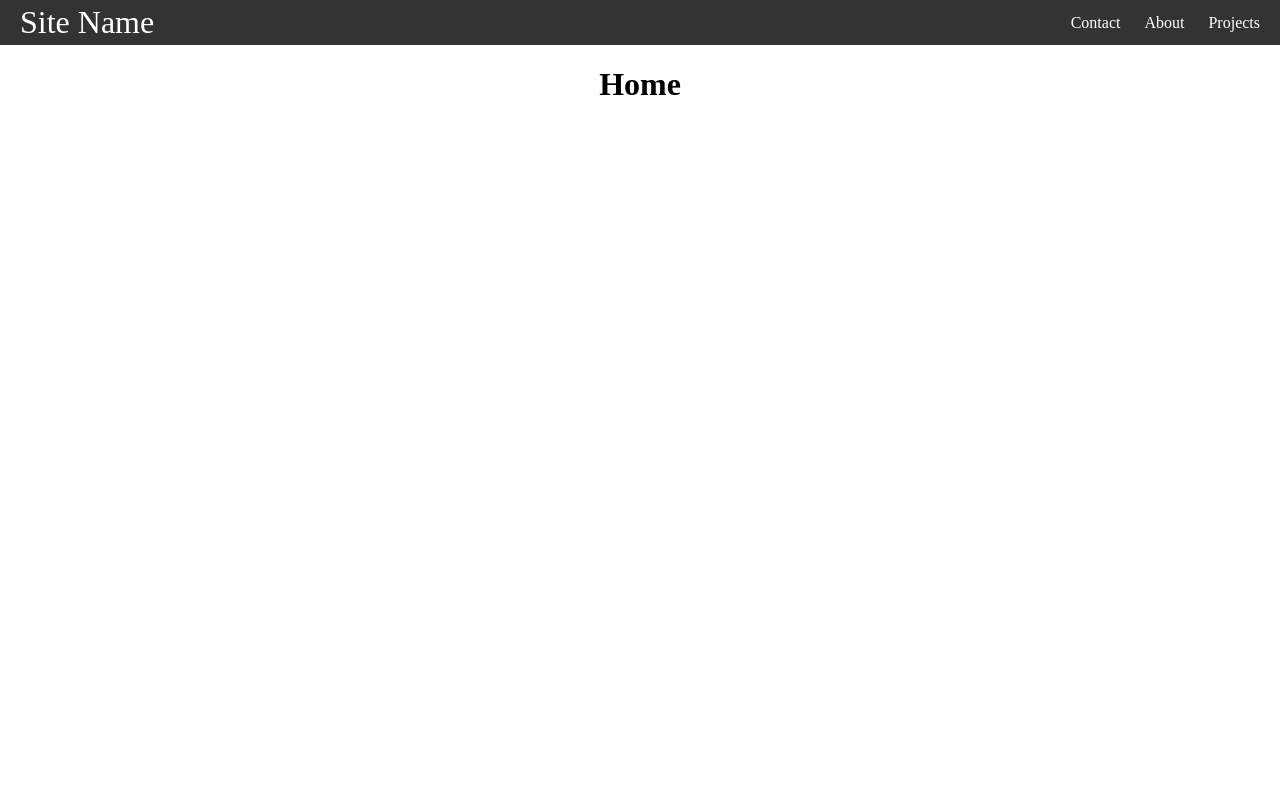
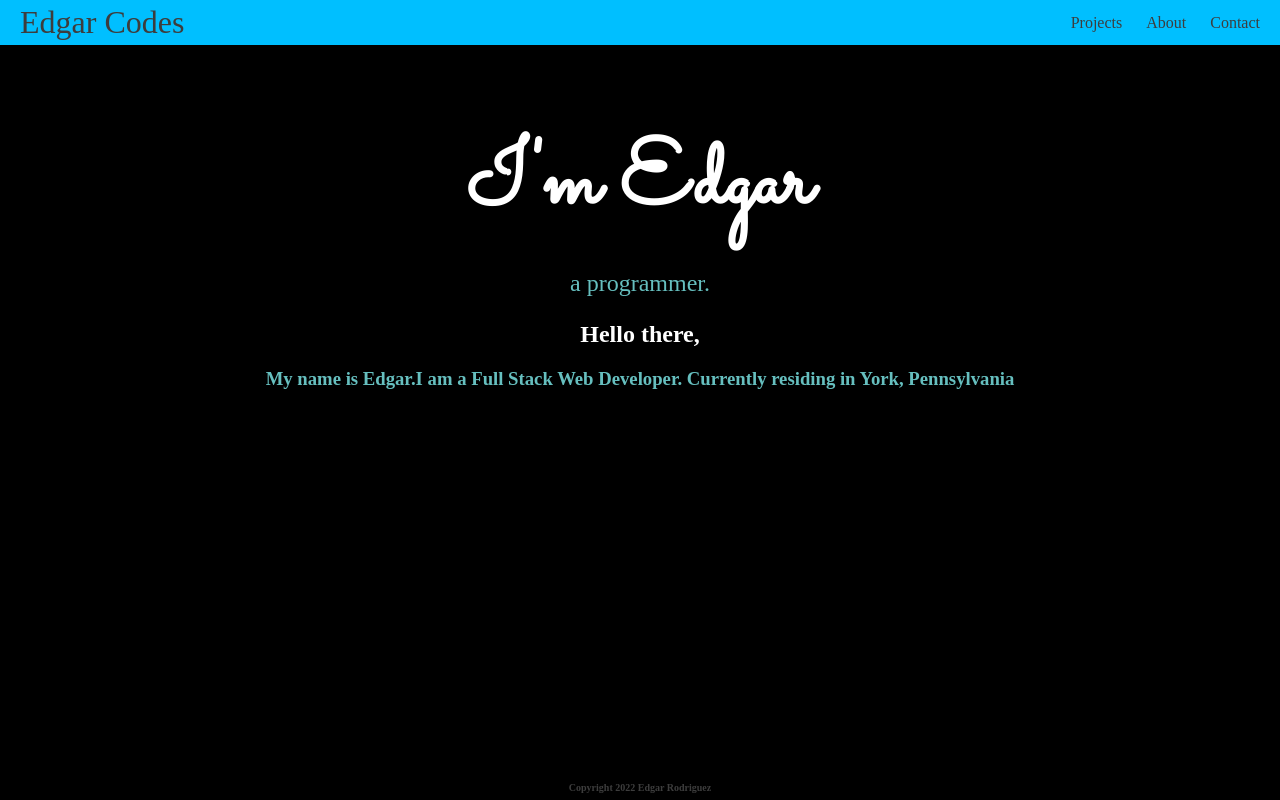
Before and after one commit to edrod1/MERN-stack-portfolio, a React (Create React App) app in the folder edgar-codes-client/: page / in a window 1280 px wide. Built offline with nearby package versions, Linux system fonts and the light colour scheme.

Commit message:
Added Footer to site

```diff
--- a/edgar-codes-client/public/index.html
+++ b/edgar-codes-client/public/index.html
@@ -8,7 +8,9 @@
   <meta name="theme-color" content="#000000" />
   <meta name="description" content="Web site created using create-react-app" />
   <link rel="apple-touch-icon" href="%PUBLIC_URL%/logo192.png" />
-
+  <link
+    href="https://fonts.googleapis.com/css2?family=Merriweather&family=Montserrat&family=Sacramento&family=Ubuntu:wght@300;400&display=swap"
+    rel="stylesheet">
   <link rel="manifest" href="%PUBLIC_URL%/manifest.json" />
   <!--
       Notice the use of %PUBLIC_URL% in the tags above.
--- a/edgar-codes-client/src/App.jsx
+++ b/edgar-codes-client/src/App.jsx
@@ -6,6 +6,7 @@ import Contact from "./components/pages/Contact";
 import Home from "./components/pages/Home";
 import Projects from "./components/pages/Projects";
 import { Route, Routes } from "react-router-dom";
+import Footer from "./components/Footer";
 
 
 function App() {
@@ -20,6 +21,12 @@ function App() {
           <Route path="/contact" element={<Contact />} />
         </Routes>
       </div>
+      <div>
+        <Routes>
+          <Route path="*" element={<Footer />} />
+        </Routes>
+      </div>
+
     </>
   );
 
--- a/edgar-codes-client/src/components/Footer.jsx
+++ b/edgar-codes-client/src/components/Footer.jsx
@@ -3,9 +3,11 @@ import React from 'react'
 const Footer = () => {
     const currentYear = new Date().getFullYear()
     return (
-        <div>
-            <h1>Copyright {currentYear}</h1>
-        </div>
+
+        <h1
+            className="copyright">Copyright {currentYear} Edgar Rodriguez
+        </h1>
+
     )
 }
 
--- a/edgar-codes-client/src/components/Navbar.jsx
+++ b/edgar-codes-client/src/components/Navbar.jsx
@@ -5,12 +5,12 @@ const Navbar = () => {
     return (
         <nav className="nav">
             <Link
-                to="/" className="site-title">Site Name
+                to="/" className="site-title">Edgar Codes
             </Link>
             <ul>
+                <CustomLink to="/projects">Projects</CustomLink>
+                <CustomLink to="/about">About</CustomLink>
                 <CustomLink to="/contact">Contact</CustomLink>
-                <CustomLink to="/about">About</CustomLink>
-                <CustomLink to="/projects">Projects</CustomLink>
             </ul>
 
         </nav>
--- a/edgar-codes-client/src/components/pages/About.jsx
+++ b/edgar-codes-client/src/components/pages/About.jsx
@@ -2,7 +2,14 @@ import React from 'react'
 
 const About = () => {
     return (
-        <h1>About</h1>
+        <div>
+            <h1>About</h1>
+            <p className="about-p">
+                Lorem ipsum dolor sit amet, consectetur adipiscing elit, sed do eiusmod tempor incididunt ut labore et dolore magna aliqua. Viverra adipiscing at in tellus integer feugiat scelerisque varius morbi. Tortor pretium viverra suspendisse potenti nullam ac. Fermentum odio eu feugiat pretium nibh ipsum consequat. Vitae auctor eu augue ut lectus arcu bibendum at varius. Urna cursus eget nunc scelerisque viverra mauris in. Lectus proin nibh nisl condimentum id. Facilisis gravida neque convallis a. Tristique magna sit amet purus gravida quis blandit. Nisi lacus sed viverra tellus in hac habitasse platea dictumst. Semper feugiat nibh sed pulvinar. Sagittis vitae et leo duis ut diam quam. Sed adipiscing diam donec adipiscing tristique risus. Facilisi
+            </p>
+            Img goes here
+        </div>
+
     )
 }
 
--- a/edgar-codes-client/src/components/pages/Contact.jsx
+++ b/edgar-codes-client/src/components/pages/Contact.jsx
@@ -1,8 +1,24 @@
-import React from 'react'
+import React, { useState } from 'react'
 
 const Contact = () => {
+    const [textInput, setTextInput] = useState("");
+
+    const handleInput = (event) => {
+
+        setTextInput(event.target.value);
+    }
+    console.log({ textInput });
     return (
-        <h1>Contact</h1>
+        <>
+            <h1>Contact</h1>
+            <form>
+                <input type="text" id="fName" value={textInput} onChange={handleInput} />
+                <input type="text" id="lName" />
+                <input type="text" id="message" />
+                <button type="submit"> Submit</button>
+            </form>
+
+        </>
     )
 }
 
--- a/edgar-codes-client/src/components/pages/Home.jsx
+++ b/edgar-codes-client/src/components/pages/Home.jsx
@@ -2,7 +2,15 @@ import React from 'react'
 
 const Home = () => {
     return (
-        <h1>Home</h1>
+        <div>
+            <h1 className="home-intro">I'm Edgar</h1>
+            <p className="intro-p">a programmer.</p>
+
+            <h2>Hello there,</h2>
+            <h3>My name is Edgar.I am a Full Stack Web Developer.
+                Currently residing in York, Pennsylvania</h3>
+        </div>
+
     )
 }
 
--- a/edgar-codes-client/src/styles.css
+++ b/edgar-codes-client/src/styles.css
@@ -1,9 +1,11 @@
 * {
     box-sizing: border-box;
+
 }
 
 body {
     margin: 0;
+background-color: black;
 }
 
 .container {
@@ -12,8 +14,8 @@ body {
 }
 
 .nav {
-    background-color: #333;
-    color: white;
+    background-color: #00bfff;
+    color: #3d3d3d;
     display: flex;
     justify-content: space-between;
     align-items: stretch;
@@ -23,8 +25,11 @@ body {
 
 .site-title {
     font-size: 2rem;
+
 }
-
+.site-title:hover {
+    color: white;
+}
 .nav ul {
     padding: 0;
     margin: 0;
@@ -43,9 +48,46 @@ body {
 }
 
 .nav li.active {
-    background-color: #555;
+    background-color: white;
 }
 
 .nav li:hover {
-    background-color: #777;
+    background-color: #fffaf0;
 }
+
+.copyright {
+    color:#3d3d3d;
+    font-size: 10px;
+    position: fixed;
+    text-align: center;
+    bottom: 0px;
+    width: 100%;
+}
+
+.home-intro {
+    font-size: 562.5%; /** (100% = 16px) (90px / 16% = 562.5%)  (90px = 5.625em)**/
+    margin: 50px auto 0 auto;
+    font-family: 'Sacramento', cursive;
+    line-height: 2;
+}
+.intro-p {
+    margin-top: -5px;
+    font-size: 150%;
+    color: #66BFBF;
+}
+
+h1, h2 {
+    color: white;
+}
+
+h3, p {
+    color: #66BFBF;
+}
+
+.about-p {
+    text-align: left;
+    font-family: 'Merriweather', serif;
+}
+.about-img {
+    float: right;
+}
```
Also changed, not shown: edgar-codes-client/src/components/images/diveremoji.png (added).
